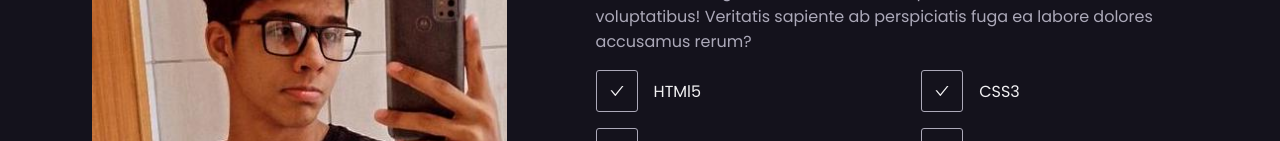
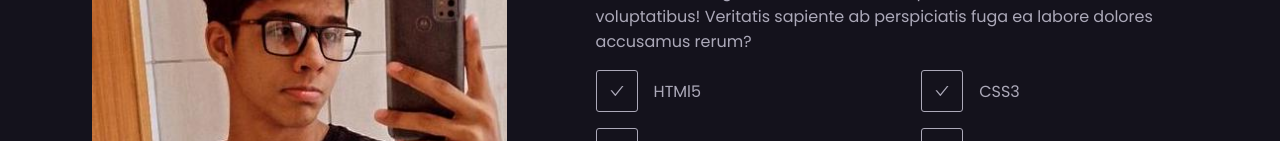
Before and after one commit to SoaresLeonardo/soaresleonardo-web, a React (Vite) app: page / in a window 1280 px wide. Shown: the part 811-952 px from the top of the page. Built offline with nearby package versions, Linux system fonts and the light colour scheme.

Commit message:
Update App.css

```diff
--- a/src/App.css
+++ b/src/App.css
@@ -18,6 +18,6 @@ a {
   text-decoration: none;
 }
 
-p {
+p, span {
   color: #aca9b9;
 }
```
